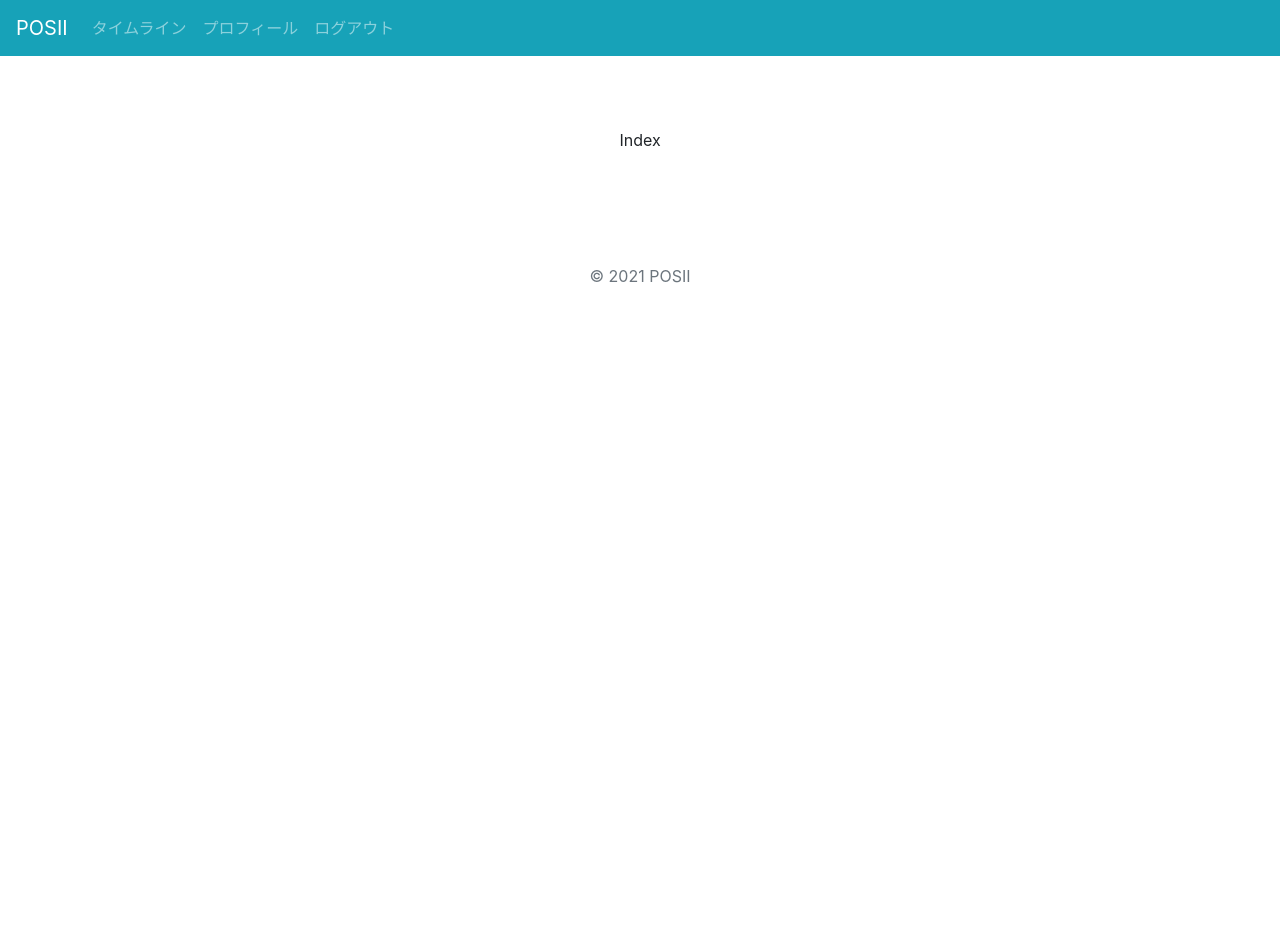
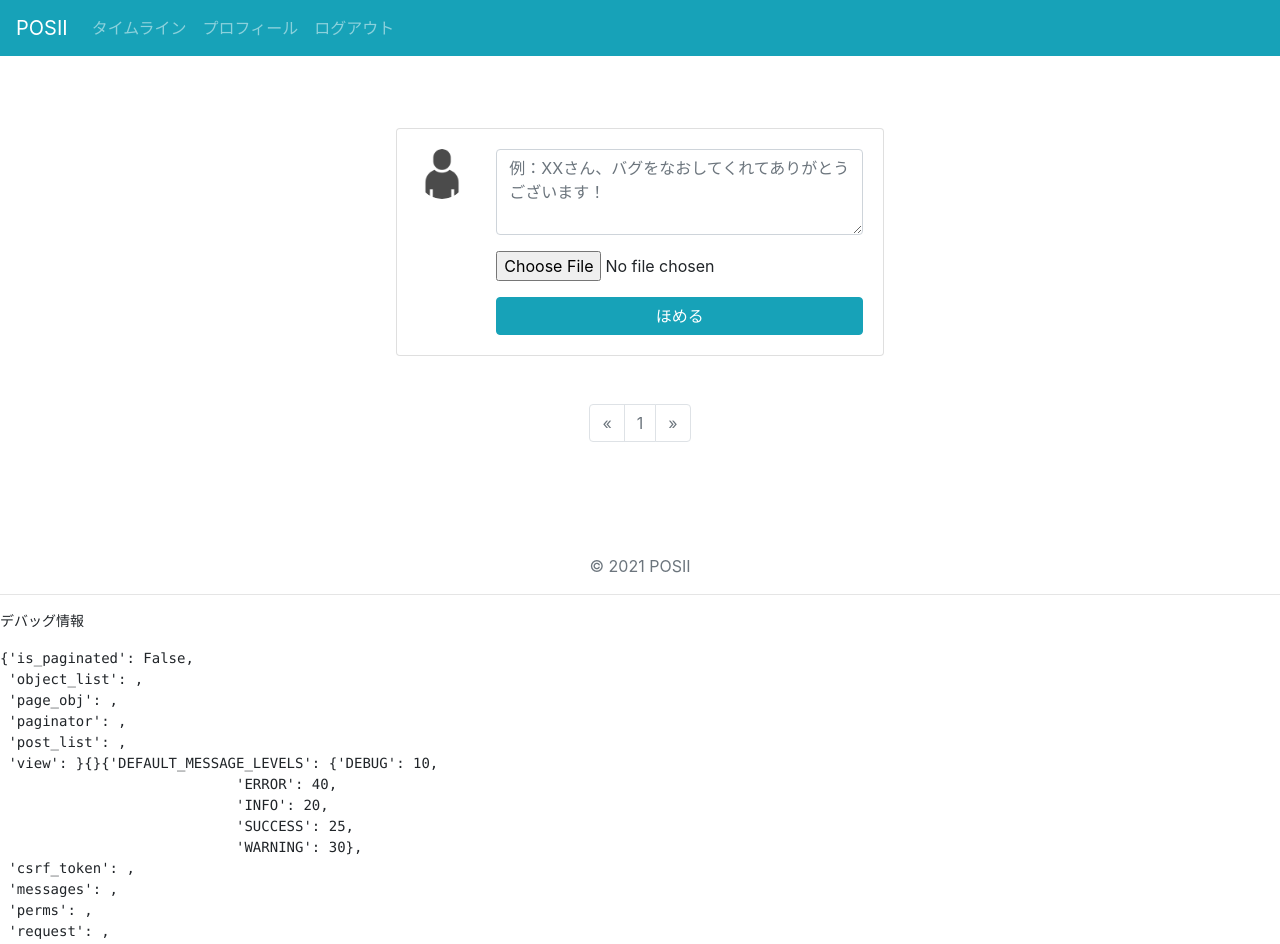
Before and after one commit to Satoshi-Tb/django_pro_posii, a Django app: page / in a window 1280 px wide. Shown: the top 944 px of the page. Before the commit the page ends 283 px from the top, so only its background shows below. Run offline with Django 3.2, Linux system fonts and the light colour scheme; the visitor is signed in with stand-in values (Sample User, id 1); data that the repository does not hold is empty; some libraries are stand-ins or nearby versions.

Commit message:
投稿機能追加

```diff
--- a/static/css/style.css
+++ b/static/css/style.css
@@ -35,3 +35,8 @@
 .form-group {
     word-break: break-all;
 }
+
+.profile-post-photo {
+    width: 50px;
+    height: 50px;
+}
--- a/timeline/models.py
+++ b/timeline/models.py
@@ -7,7 +7,8 @@
     author = models.ForeignKey('accounts.CustomUser', on_delete=models.CASCADE)
     text = models.TextField(verbose_name='本文')
     photo = models.ImageField(verbose_name='写真', blank=True, upload_to='images/')
-    post_photo = ImageSpecField(source='photo', processors=[ResizeToFit(1080, 1080)], format='JPEG', options={'quality':60})
+    post_photo = ImageSpecField(source='photo', processors=[ResizeToFit(1080, 1080)], format='JPEG',
+                                options={'quality': 60})
     created_at = models.DateTimeField(auto_now_add=True, blank=True)
 
     def get_like(self):
--- a/timeline/templates/base.html
+++ b/timeline/templates/base.html
@@ -57,6 +57,11 @@
     </main>
     <!-- /.container -->
     <p class="mt-5 mb-3 text-muted text-center ">&copy; 2021 POSII</p>
+    <hr>
+    <div>
+        <pre>デバッグ情報</pre>
+        <pre>{% debug %}</pre>
+    </div>
     <script src="https://code.jquery.com/jquery-3.5.1.min.js" integrity="sha256-9/aliU8dGd2tb6OSsuzixeV4y/faTqgFtohetphbbj0=" crossorigin="anonymous"></script>
     <script src="https://stackpath.bootstrapcdn.com/bootstrap/4.5.0/js/bootstrap.bundle.min.js"></script>
 </body>
--- a/timeline/templates/index.html
+++ b/timeline/templates/index.html
@@ -1,5 +1,85 @@
 {% extends 'base.html' %}
+{% load static %}
 {% block title %}トップページ | POSII{% endblock %}
 {% block contents %}
-<p>Index</p>
+<!-- 投稿フォーム -->
+<div class="card mb-5 text-left">
+    <div class="card-body">
+        <div class="row">
+            <div class="col-2">
+                <img src="{% if user.thumbnail %}{{ user.thumbnail.url }}{% else %}{% static 'images/no_photo.png' %}{% endif %}"
+                     class="rounded-circle post-photo">
+            </div>
+            <div class="col-10">
+                <form method="post" action="{% url 'timeline:create' %}" enctype="multipart/form-data">
+                    {% csrf_token %}
+                    <div class="form-group">
+                        <textarea class="form-control" id="exampleFormControlTextarea1" name="text" rows="3"
+                                  placeholder="例：XXさん、バグをなおしてくれてありがとうございます！"></textarea>
+                    </div>
+                    <div class="form-group mt-1">
+                        <label for="file">画像アップロード</label>
+                        <input type="file" class="form-control-file" id="exampleFormControlFile1" name="photo">
+                    </div>
+                    <button class="btn btn-info btn-block" type="submit">ほめる</button>
+                </form>
+            </div>
+        </div>
+    </div>
+</div>
+
+<!-- 投稿一覧 --><!---->
+{% for post in object_list %}
+<div class="card mb-5 text-left"><!---->
+    <div class="card-body">
+        <div class="row">
+            <div class="col-1">
+                <a href="{% url 'accounts:detail' post.author.id %}">
+                    <img
+                        src="{% if post.author.thumbnail %}{{ post.author.thumbnail.url }}{% else %}{% static 'images/no_photo.png' %}{% endif %}"
+                        class="rounded-circle profile-post-photo"></a>
+            </div>
+            <div class="col-10 ml-3">
+                <a href="{% url 'accounts:detail' post.author.id %}" class="text-secondary">{{ post.author }}</a><br>
+                <small class="text-muted">{{ post.created_at | date:"n月j日 H時i分" }}</small>
+            </div>
+        </div>
+        <p class="card-text mt-2">{{ post.text | linebreaks }}</p>
+    </div>
+    {% if post.post_photo %}
+    <img class="card-img-bottom" src="{{ post.post_photo.url }}" alt="Card image cap">
+    {% endif %}
+</div>
+{% endfor %}
+
+<!-- ページネーション -->
+<nav>
+    <ul class="pagination justify-content-center">
+        {% if page_obj.has_previous %}
+        <li class="page-item">
+            <a class="page-link text-info" href="?page={{ page_obj.previous_page_number }}" tabindex="-1">&laquo;</a>
+        </li>
+        {% else %}
+        <li class="page-item disabled"><span class="page-link">
+      &laquo;</span></a>
+        </li>
+        {% endif %}
+        {% for i in page_obj.paginator.page_range %}
+        {% if page_obj.number == i %}
+        <li class="page-item disabled"><span class="page-link">{{ i }}</span></li>
+        {% else %}
+        <li class="page-item"><a class="page-link text-info" href="?page={{ i }}">{{ i }}</a></li>
+        {% endif %}
+        {% endfor %}
+        {% if page_obj.has_next %}
+        <li class="page-item">
+            <a class="page-link text-info" href="?page={{ page_obj.next_page_number }}">&raquo;</a>
+        </li>
+        {% else %}
+        <li class="page-item disabled">
+            <span class="page-link">&raquo;</span>
+        </li>
+        {% endif %}
+    </ul>
+</nav>
 {% endblock %}
--- a/timeline/urls.py
+++ b/timeline/urls.py
@@ -5,4 +5,5 @@
 
 urlpatterns = [
     path('', views.index, name="index"),
+    path('create/', views.create, name="create"),
 ]
--- a/timeline/views.py
+++ b/timeline/views.py
@@ -1,8 +1,36 @@
 from django.views import generic
+from .models import Post
+from django.contrib.auth.mixins import LoginRequiredMixin
+from .forms import PostForm
+from django.contrib import messages
+from django.shortcuts import redirect
+from django.urls import reverse_lazy
 
 
-class IndexView(generic.TemplateView):
+class IndexView(LoginRequiredMixin, generic.ListView):
     template_name = 'index.html'
+    paginate_by = 5
+
+    def get_queryset(self):
+        posts = Post.objects.order_by('-created_at')
+        return posts
 
 
 index = IndexView.as_view()
+
+
+class CreateView(LoginRequiredMixin, generic.CreateView):
+    form_class = PostForm
+    success_url = reverse_lazy('timeline:index')
+
+    def form_valid(self, form):
+        form.instance.author_id = self.request.user.id
+        messages.success(self.request, '投稿が完了しました。')
+        return super(CreateView, self).form_valid(form)
+
+    def form_invalid(self, form):
+        messages.warning(self.request, '投稿が失敗しました。')
+        return redirect('timeline:index')
+
+
+create = CreateView.as_view()
```
Also changed, not shown: timeline/forms.py (added, +8 -0 lines), 2 other files.
